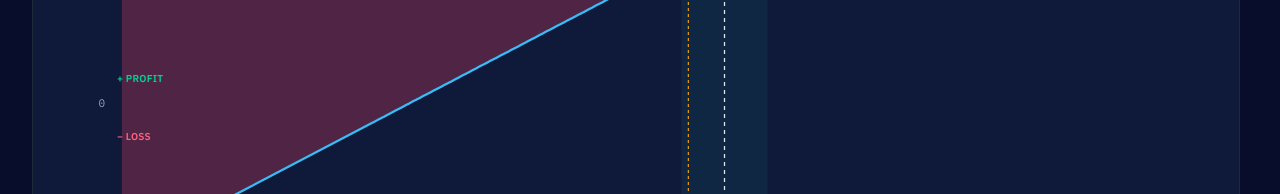
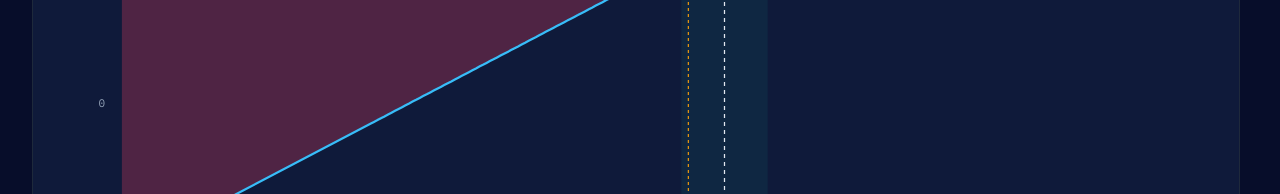
Before and after one commit to dvenkatarao/etf-src, a Next.js app: page /wheel/calculator in a window 1280 px wide. Shown: the part 912-1106 px from the top of the page. Built offline with nearby package versions, Linux system fonts and the light colour scheme.

Commit message:
fix(ui): remove static +Profit / −Loss labels from payoff chart
Those captions sat at a fixed height and were not P&L values. Green/red
fills and axis dollar figures remain.

Co-authored-by: arena-agent <297053741+arena-agent@users.noreply.github.com>

```diff
--- a/src/components/wheel/PayoffChart.tsx
+++ b/src/components/wheel/PayoffChart.tsx
@@ -90,13 +90,6 @@ export default function PayoffChart({
             <circle cx={x(spot)} cy={zeroY} r="3.5" fill="#f8fafc" stroke="#94a3b8" strokeWidth="1.25" />
           </svg>
 
-          <span className="pointer-events-none absolute left-1 top-[42%] -translate-y-1/2 text-[10px] font-semibold uppercase tracking-wide text-emerald-600 dark:text-emerald-400">
-            + Profit
-          </span>
-          <span className="pointer-events-none absolute left-1 top-[58%] text-[10px] font-semibold uppercase tracking-wide text-rose-600 dark:text-rose-400">
-            − Loss
-          </span>
-
           <span
             className="pointer-events-none absolute top-1 -translate-x-1/2 rounded-full bg-white px-1.5 py-0.5 font-mono text-[10px] font-semibold text-slate-800 ring-1 ring-slate-200 dark:bg-slate-800 dark:text-white dark:ring-slate-600"
             style={{ left: pctX(spot) }}
```
